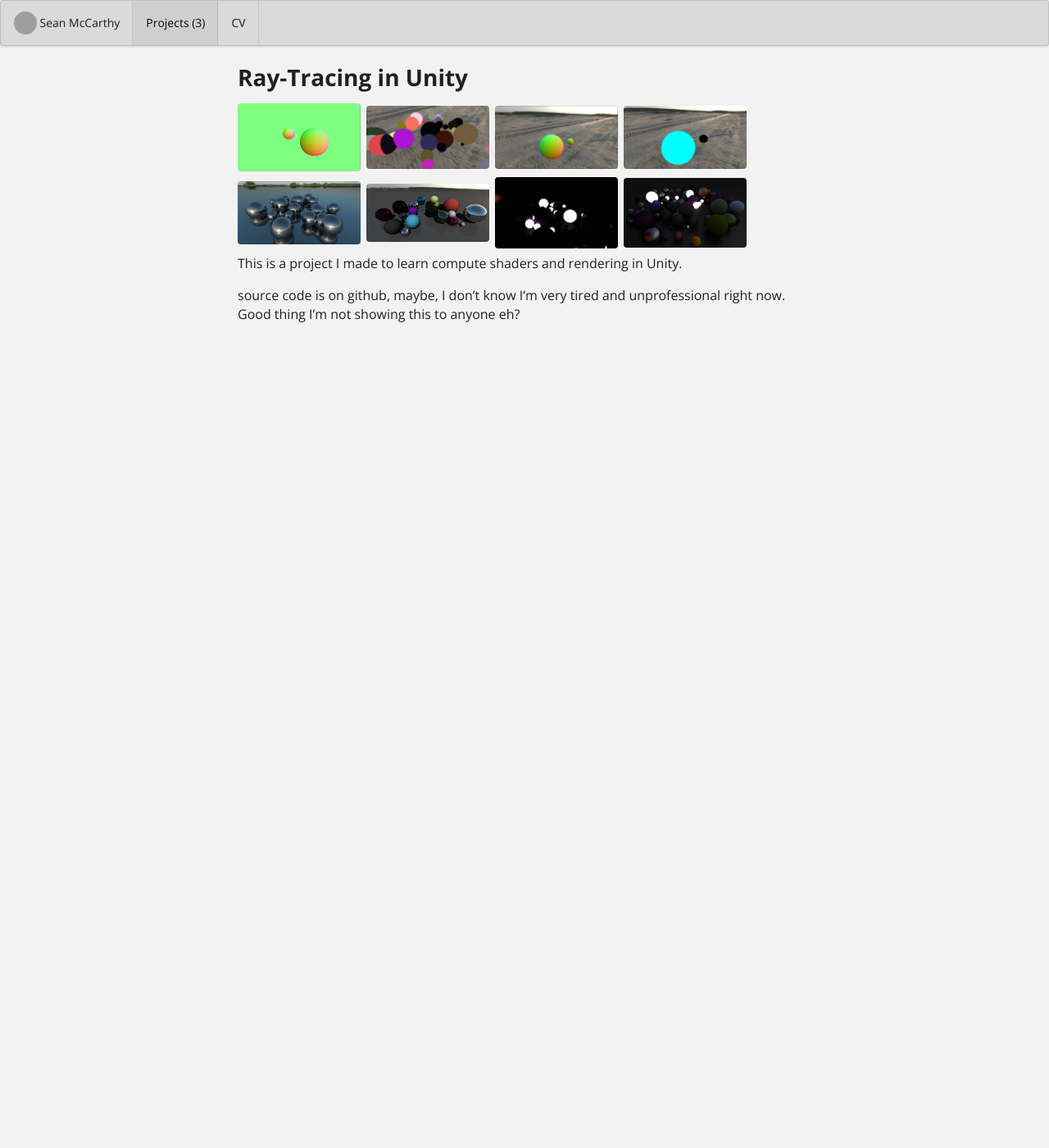
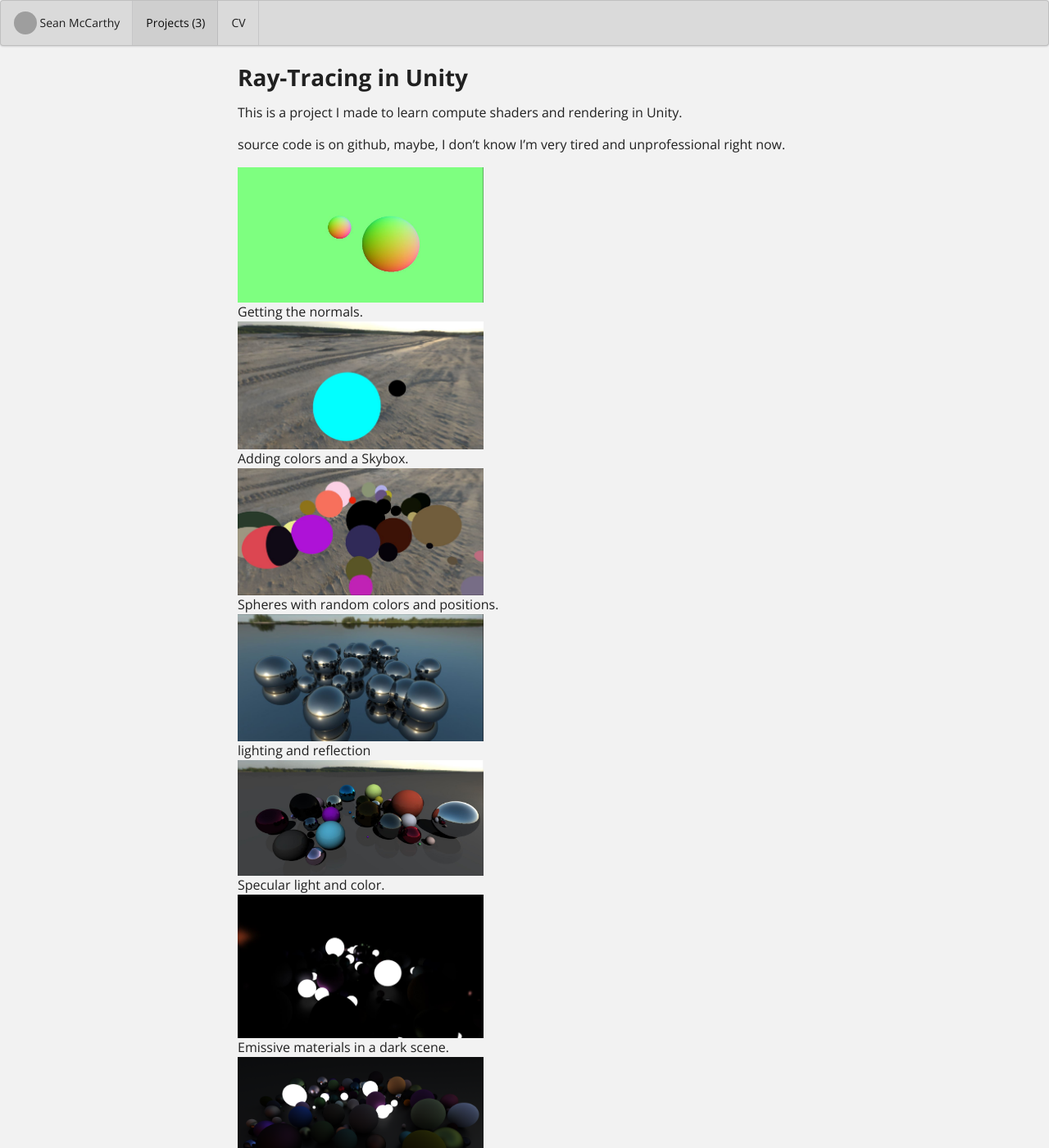
Before and after one commit to doGen17/seanmmccarthy.github.io, a Jekyll site: the page built from projects/project-2.md, in a window 1280 px wide and 1400 px high. Shown: the whole window at 82% size. Built offline with Jekyll 4.4.1, drawn with Linux system fonts in a browser that asks for light colours; some of the changed text lies outside the part shown; grey boxes are pictures that could not be loaded.

Commit message:
feedback changes

```diff
--- a/projects/project-2.md
+++ b/projects/project-2.md
@@ -12,18 +12,24 @@ labels:
   - Demo
 summary: A Ray-Traced Rendering Demo made in Unity
 ---
-<div class="ui small rounded images">
-  <img class="ui image" src="../images/RayTracing/Spheres.JPG">
-  <img class="ui image" src="../images/RayTracing/Distribution.JPG">
-  <img class="ui image" src="../images/RayTracing/Skybox.JPG">
-  <img class="ui image" src="../images/RayTracing/colour.JPG">
-  <img class="ui image" src="../images/RayTracing/reflections.JPG">
-  <img class="ui image" src="../images/RayTracing/Shading.JPG">
-  <img class="ui image" src="../images/RayTracing/spheresDark.JPG">
-  <img class="ui image" src="../images/RayTracing/PhongLambert.PNG">
-</div>
 
 This is a project I made to learn compute shaders and rendering in Unity.
 
 source code is on github, maybe, I don't know I'm very tired and unprofessional right now.
-Good thing I'm not showing this to anyone eh?
+
+<img class="ui image medium" src="../images/RayTracing/Spheres.JPG">
+Getting the normals.
+<img class="ui image medium" src="../images/RayTracing/colour.JPG">
+Adding colors and a Skybox.
+<img class="ui image medium" src="../images/RayTracing/Distribution.JPG">
+Spheres with random colors and positions.
+<img class="ui image medium" src="../images/RayTracing/reflections.JPG">
+lighting and reflection
+<img class="ui image medium" src="../images/RayTracing/Shading.JPG">
+Specular light and color.
+<img class="ui image medium" src="../images/RayTracing/spheresDark.JPG">
+Emissive materials in a dark scene.
+<img class="ui image medium" src="../images/RayTracing/PhongLambert.PNG">
+The Final Product.
+
+also there are polygons but I don't have screenshot of them.
```
Also changed, not shown: _data/bio.json (+5 -5 lines), projects/project-1.md (+5 -25 lines), projects/project-3.md (+7 -3 lines).
